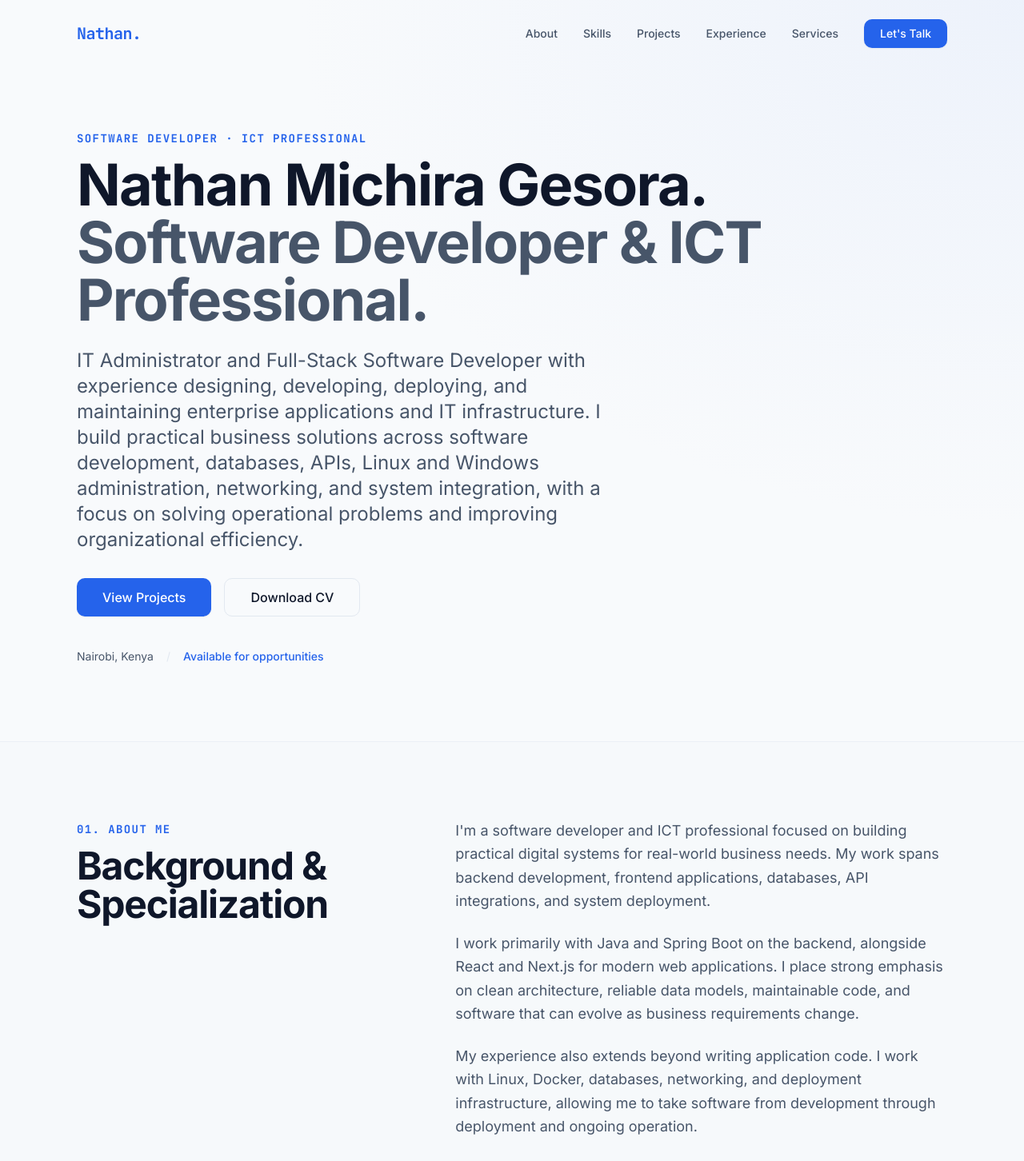
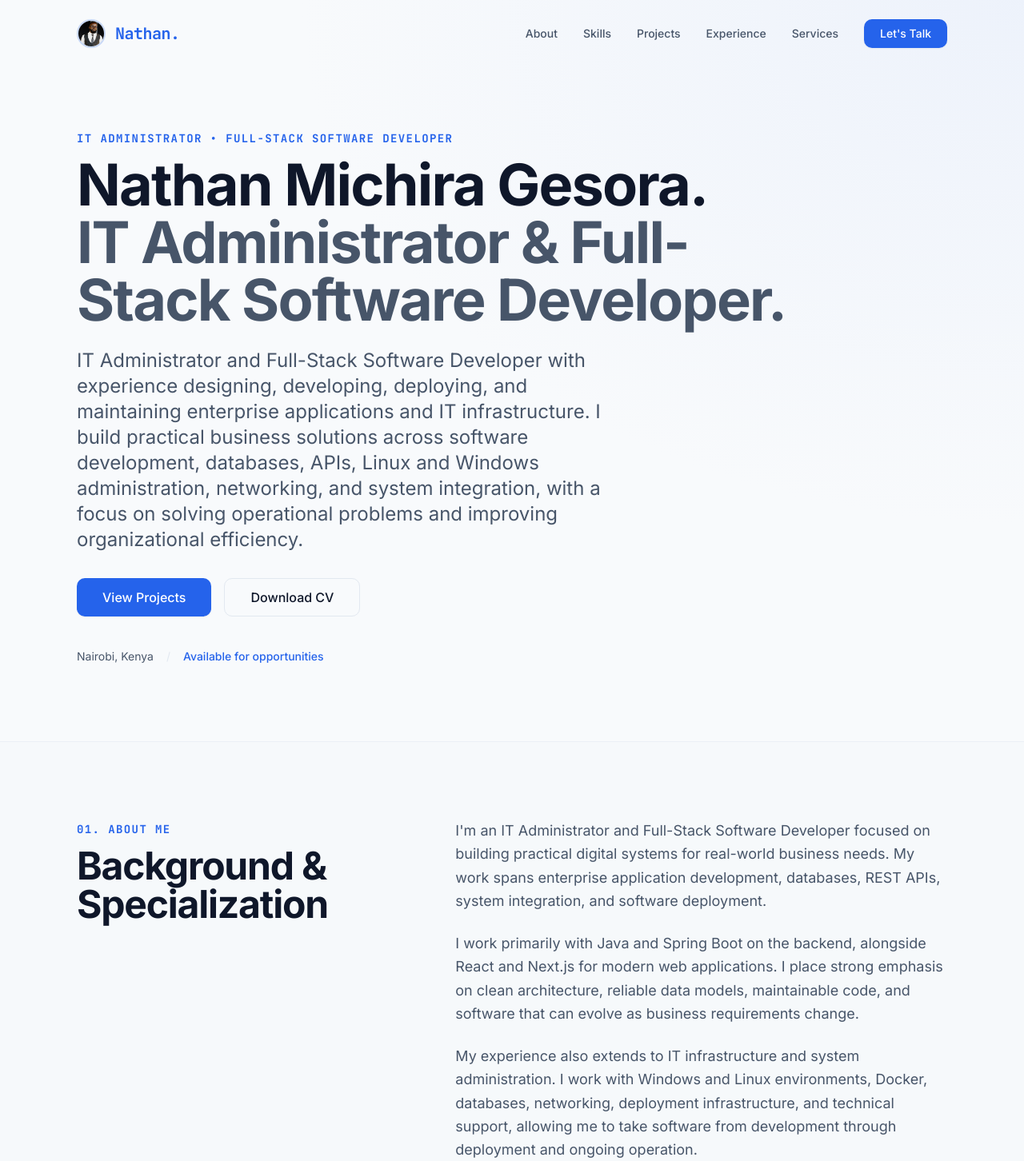
Before and after one commit to jayrakel/nathan-gesora-portfolio, a Next.js app: page / in a window 1280 px wide. Shown: the top 1452 px of the page at 80% size. Built offline with nearby package versions, Linux system fonts and the light colour scheme.

Commit message:
refactor: update professional profile details, add navigation avatar, and clean up contact form implementation

```diff
--- a/src/components/About.tsx
+++ b/src/components/About.tsx
@@ -16,11 +16,11 @@ export default function About() {
           <div className="lg:col-span-7">
             <div className="space-y-6 text-lg leading-relaxed text-muted">
               <p>
-                I&apos;m a software developer and ICT professional focused on
-                building practical digital systems for real-world business
-                needs. My work spans backend development, frontend
-                applications, databases, API integrations, and system
-                deployment.
+                I&apos;m an IT Administrator and Full-Stack Software Developer
+                focused on building practical digital systems for real-world
+                business needs. My work spans enterprise application
+                development, databases, REST APIs, system integration, and
+                software deployment.
               </p>
 
               <p>
@@ -32,10 +32,11 @@ export default function About() {
               </p>
 
               <p>
-                My experience also extends beyond writing application code. I
-                work with Linux, Docker, databases, networking, and deployment
-                infrastructure, allowing me to take software from development
-                through deployment and ongoing operation.
+                My experience also extends to IT infrastructure and system
+                administration. I work with Windows and Linux environments,
+                Docker, databases, networking, deployment infrastructure, and
+                technical support, allowing me to take software from
+                development through deployment and ongoing operation.
               </p>
 
               <p>
--- a/src/components/ContactForm.tsx
+++ b/src/components/ContactForm.tsx
@@ -23,7 +23,7 @@ export default function ContactForm() {
 
   const formRef = useRef<HTMLFormElement>(null);
 
-  const validateForm = (formData: FormData) => {
+  function validateForm(formData: FormData) {
     const name = String(formData.get('name') ?? '').trim();
     const email = String(formData.get('email') ?? '').trim();
     const message = String(formData.get('message') ?? '').trim();
@@ -57,15 +57,12 @@ export default function ContactForm() {
     setErrors(newErrors);
 
     return isValid;
-  };
+  }
 
   async function handleSubmit(event: React.FormEvent<HTMLFormElement>) {
     event.preventDefault();
 
     const formData = new FormData(event.currentTarget);
-
-    // Honeypot: bots that fill this field are silently treated as successful.
-    const honeypot = String(formData.get('_gotcha') ?? '');
 
     if (!validateForm(formData)) {
       return;
@@ -122,8 +119,8 @@ export default function ContactForm() {
 
               <p className="section-description max-w-md">
                 I&apos;m currently open to new opportunities. Whether you have
-                a question, a project in mind, or just want to say hello,
-                feel free to get in touch.
+                a question, a project in mind, or just want to say hello, feel
+                free to get in touch.
               </p>
             </div>
 
@@ -260,9 +257,8 @@ export default function ContactForm() {
                     name="name"
                     disabled={status === 'sending'}
                     autoComplete="name"
-                    className={`w-full rounded-md border bg-background px-4 py-3 text-sm text-foreground placeholder:text-muted transition-colors focus:outline-none focus:ring-2 focus:ring-primary/50 ${
-                      errors.name ? 'border-red-500' : 'border-border'
-                    }`}
+                    className={`w-full rounded-md border bg-background px-4 py-3 text-sm text-foreground placeholder:text-muted transition-colors focus:outline-none focus:ring-2 focus:ring-primary/50 ${errors.name ? 'border-red-500' : 'border-border'
+                      }`}
                     placeholder="Jane Doe"
                     aria-invalid={Boolean(errors.name)}
                     aria-describedby={
@@ -295,9 +291,8 @@ export default function ContactForm() {
                     name="email"
                     disabled={status === 'sending'}
                     autoComplete="email"
-                    className={`w-full rounded-md border bg-background px-4 py-3 text-sm text-foreground placeholder:text-muted transition-colors focus:outline-none focus:ring-2 focus:ring-primary/50 ${
-                      errors.email ? 'border-red-500' : 'border-border'
-                    }`}
+                    className={`w-full rounded-md border bg-background px-4 py-3 text-sm text-foreground placeholder:text-muted transition-colors focus:outline-none focus:ring-2 focus:ring-primary/50 ${errors.email ? 'border-red-500' : 'border-border'
+                      }`}
                     placeholder="jane@example.com"
                     aria-invalid={Boolean(errors.email)}
                     aria-describedby={
@@ -329,9 +324,8 @@ export default function ContactForm() {
                     name="message"
                     rows={4}
                     disabled={status === 'sending'}
-                    className={`w-full resize-y rounded-md border bg-background px-4 py-3 text-sm text-foreground placeholder:text-muted transition-colors focus:outline-none focus:ring-2 focus:ring-primary/50 ${
-                      errors.message ? 'border-red-500' : 'border-border'
-                    }`}
+                    className={`w-full resize-y rounded-md border bg-background px-4 py-3 text-sm text-foreground placeholder:text-muted transition-colors focus:outline-none focus:ring-2 focus:ring-primary/50 ${errors.message ? 'border-red-500' : 'border-border'
+                      }`}
                     placeholder="How can I help you?"
                     aria-invalid={Boolean(errors.message)}
                     aria-describedby={
--- a/src/components/Hero.tsx
+++ b/src/components/Hero.tsx
@@ -17,7 +17,7 @@ export default function Hero() {
       <div className="container relative z-10">
         <div className="max-w-4xl">
           <p className="section-eyebrow">
-            Software Developer · ICT Professional
+            IT Administrator • Full-Stack Software Developer
           </p>
 
           <h1 className="mb-6 text-5xl font-bold leading-[1.05] tracking-tight text-foreground sm:text-6xl md:text-7xl">
--- a/src/components/Nav.tsx
+++ b/src/components/Nav.tsx
@@ -1,4 +1,6 @@
 'use client';
+
+import Image from 'next/image';
 
 import { useEffect, useState } from 'react';
 import Link from 'next/link';
@@ -76,10 +78,19 @@ export default function Nav() {
         {/* Logo */}
         <Link
           href="/"
-          className="font-mono text-xl font-bold tracking-tight text-primary"
+          className="flex items-center gap-3 font-mono text-xl font-bold tracking-tight text-primary transition-opacity hover:opacity-80"
           aria-label={`${profile.name} home`}
         >
-          {profile.name.split(' ')[0]}.
+          <div className="relative h-9 w-9 overflow-hidden rounded-full border-2 border-primary/20 bg-surface-muted">
+            <Image
+              src="/profile.jpg"
+              alt={profile.name}
+              fill
+              className="object-cover"
+              sizes="36px"
+            />
+          </div>
+          <span>{profile.name.split(' ')[0]}.</span>
         </Link>
 
         {/* Desktop navigation */}
--- a/src/components/ProjectCard.tsx
+++ b/src/components/ProjectCard.tsx
@@ -140,7 +140,7 @@ export default function ProjectCard({
                   <path fillRule="evenodd" d="M10 1a4.5 4.5 0 00-4.5 4.5V9H5a2 2 0 00-2 2v6a2 2 0 002 2h10a2 2 0 002-2v-6a2 2 0 00-2-2h-.5V5.5A4.5 4.5 0 0010 1zm3 8V5.5a3 3 0 10-6 0V9h6z" clipRule="evenodd" />
                 </svg>
 
-                Confidential
+                Private Repository
               </span>
             )}
         </div>
--- a/src/data/profile.ts
+++ b/src/data/profile.ts
@@ -2,7 +2,7 @@ import type { Profile } from '@/lib/types';
 
 export const profile: Profile = {
   name: 'Nathan Michira Gesora',
-  title: 'Software Developer & ICT Professional',
+  title: 'IT Administrator & Full-Stack Software Developer',
   statement:
     'IT Administrator and Full-Stack Software Developer with experience designing, developing, deploying, and maintaining enterprise applications and IT infrastructure. I build practical business solutions across software development, databases, APIs, Linux and Windows administration, networking, and system integration, with a focus on solving operational problems and improving organizational efficiency.',
   location: 'Nairobi, Kenya',
```
Also changed, not shown: public/profile.jpg (added), src/app/projects/[slug]/page.tsx (line endings or trailing spaces).
